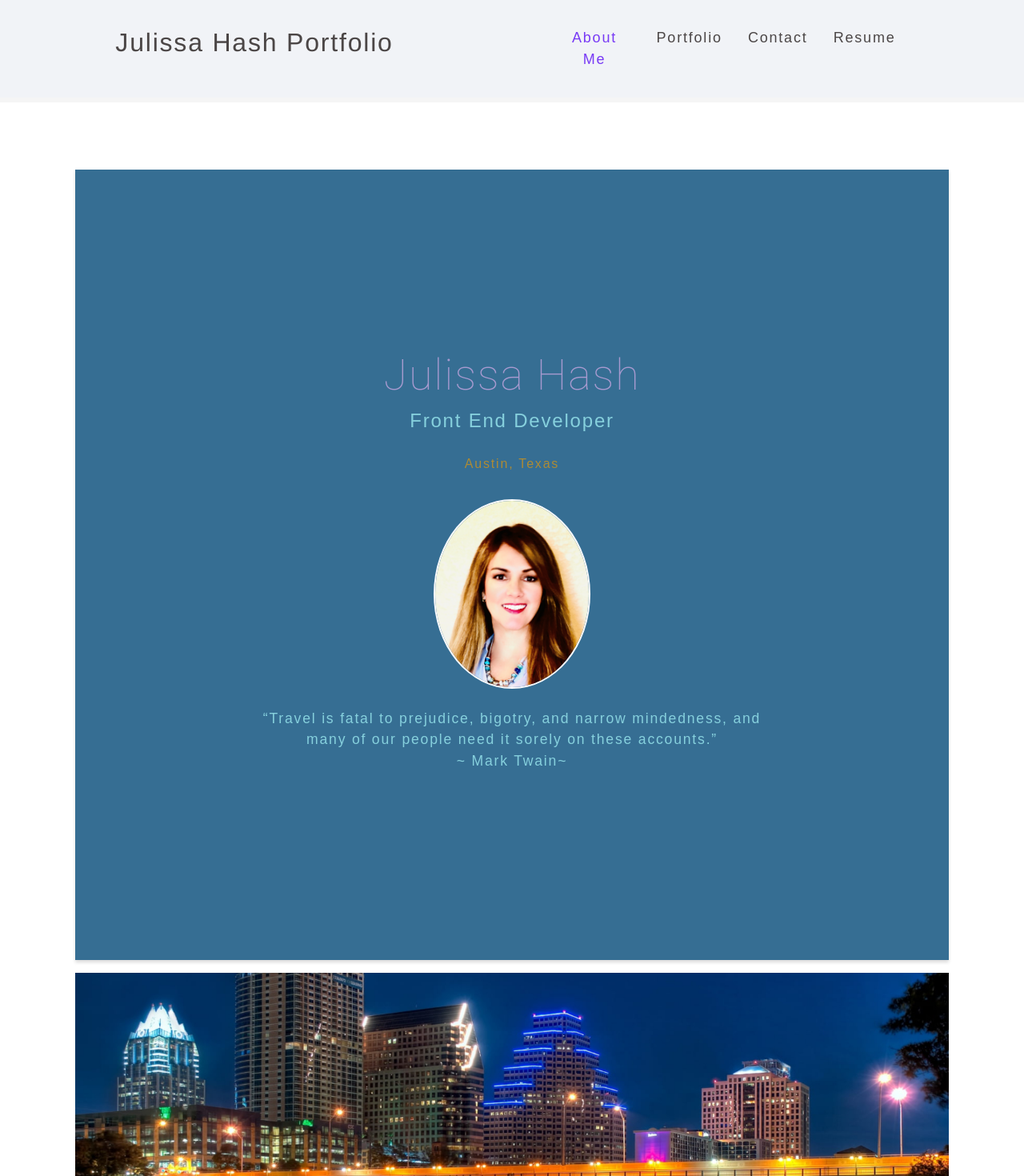
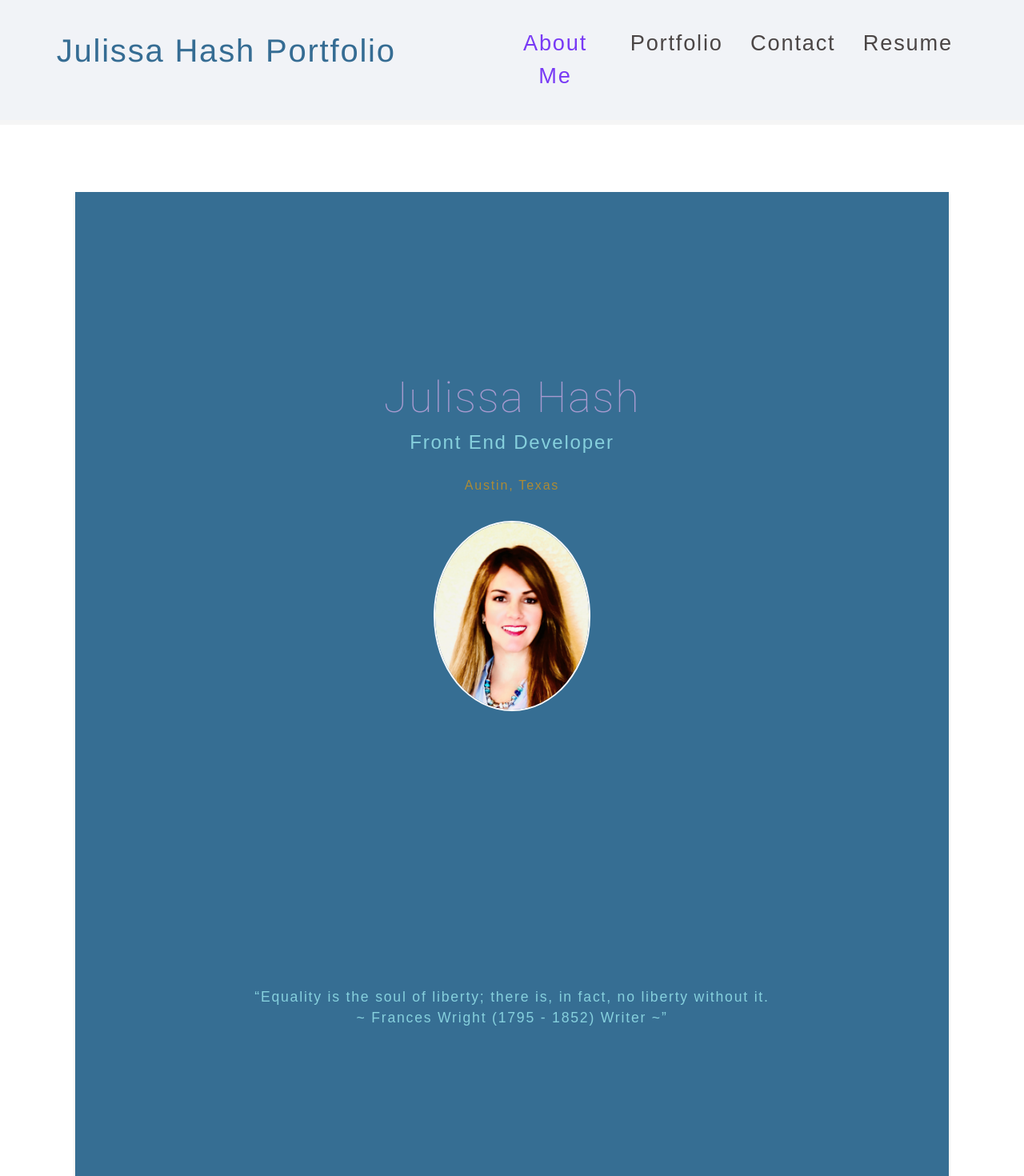
Before and after one commit to yoyachi/full-portfolio, a React (Create React App) app: page / in a window 1280 px wide. Shown: the top 1470 px of the page at 80% size. Built offline with nearby package versions, Linux system fonts and the light colour scheme.

Commit message:
Update about

```diff
--- a/src/components/About/index.js
+++ b/src/components/About/index.js
@@ -18,7 +18,7 @@ function About() {
           <img src={coverImage} className="my-2" style={{ width: "100%" }} alt="cover" />
         </div>
         <div className='saying'>
-        <p>“Travel is  fatal to prejudice, bigotry, and narrow mindedness, and many of our people need it sorely on these accounts.” <br/>~ Mark Twain~</p>
+        <p>“Equality is the soul of liberty; there is, in fact, no liberty without it. <br/> ~ Frances Wright (1795 - 1852) Writer ~”</p>
         </div>
       </div>
       <div className='image2'>
--- a/src/index.css
+++ b/src/index.css
@@ -64,11 +64,11 @@ h6 {
 
 
 h2 {
-	font-size: 2rem;
+	font-size: 2.5rem;
 	line-height: 1;
 	font-family: Helvetica,Arial,sans-serif;
 	font-weight: 350;
-	color: rgb(75, 70, 70);
+	color: rgba(14, 81, 126, 0.831);
 	margin: 0;
 	display: block;
 	margin-block-start: 0.67em;
@@ -248,7 +248,8 @@ textarea {
 	margin-right: var(--spacing-two);
 	margin-left: var(--spacing-two);
 	color: rgb(75, 70, 70);
-	font-weight: 300;
+	font-size: 1.7rem;
+	font-weight: 350;
 	max-width: 20%;
 
 }
@@ -331,6 +332,9 @@ textarea {
 	color: #86d0dd;
 	font-size: 15px;
 	font-weight: 300;
+	position: relative;
+	margin-top: 20rem;
+
 
 }
 
@@ -505,7 +509,7 @@ textarea {
 	padding: 2rem;
 	border: 0.2rem solid rgb(219, 221, 224);
 	box-shadow: 0px 7px 10px 0px rgb(0 0 0 / 14%);
-	font-size: 1rem;
+
 }
 
 
```
